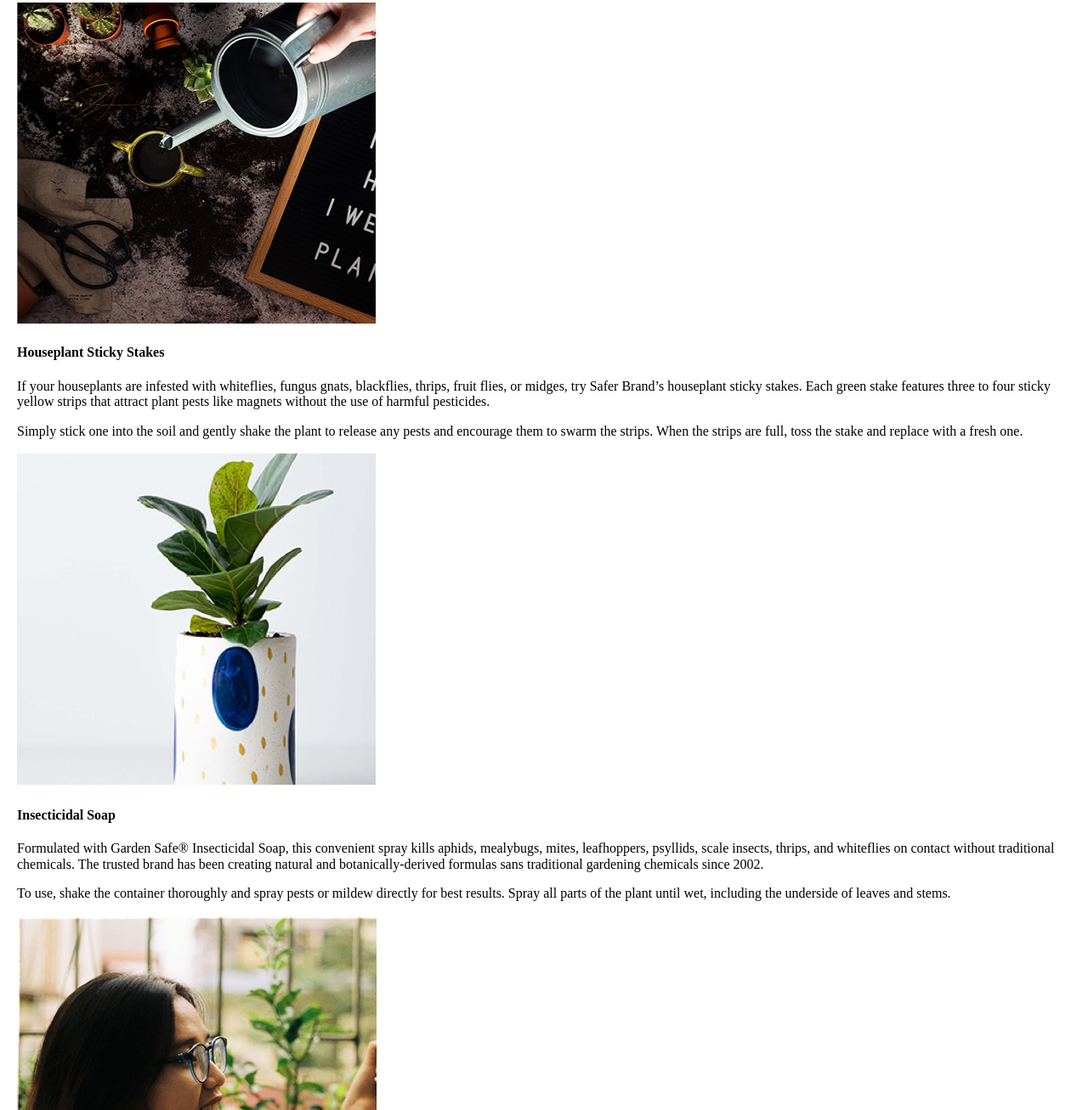
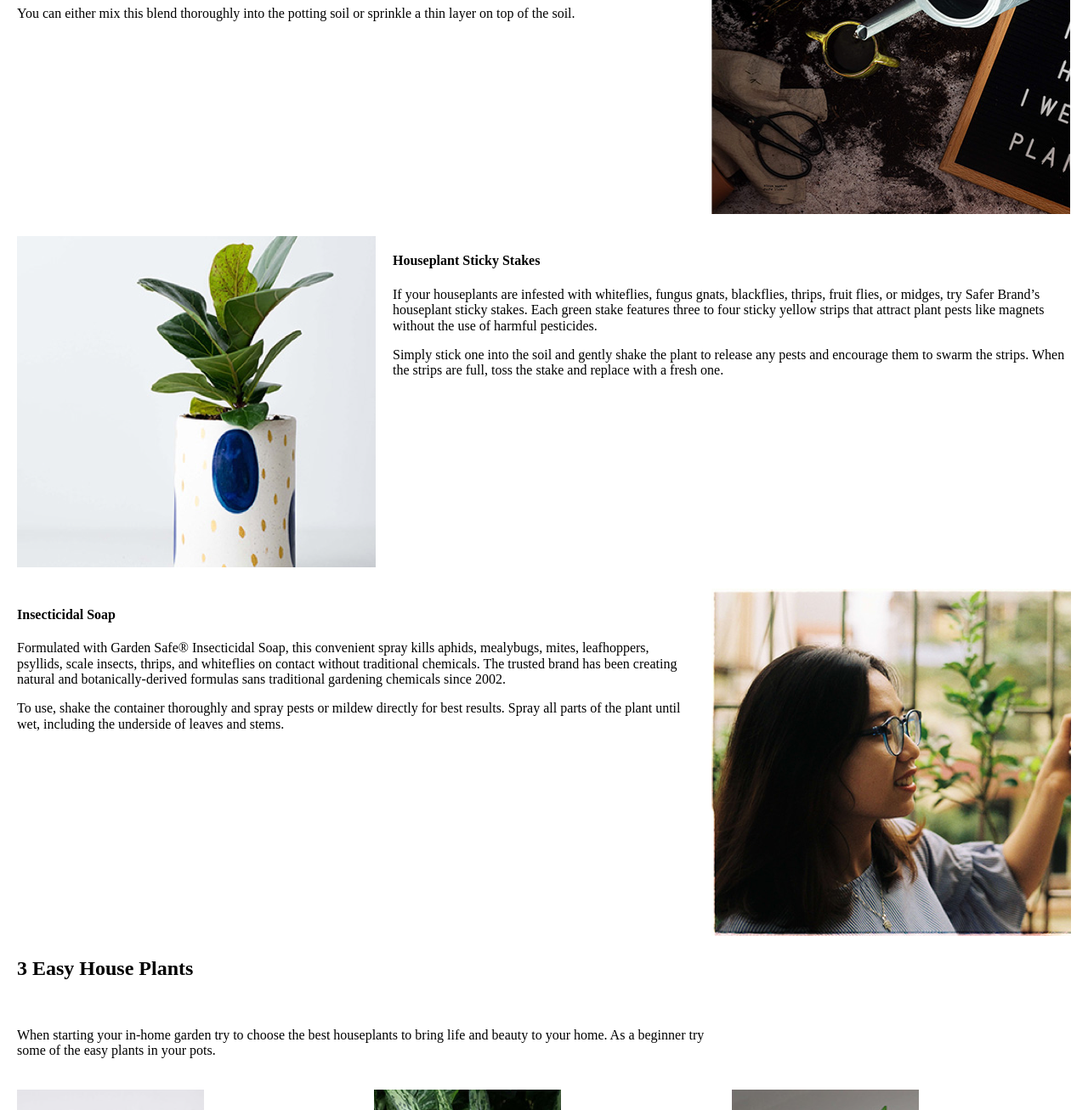
Before and after one commit to Nicoledonato/Final, a plain HTML site: page Donato_N_Web2/deploy/index.html in a window 1280 px wide. Shown: the part 1361-2668 px from the top of the page at 85% size. Drawn offline with nearby package versions, Linux system fonts and the light colour scheme.

Commit message:
fix css grid

```diff
--- a/Donato_N_Web2/deploy/index.html
+++ b/Donato_N_Web2/deploy/index.html
@@ -44,36 +44,35 @@
     </div>
 </section>
 <section id="essentials">
-      <h2>Indoor Gardening Essentials</h2>
-        <div>
-            <ul>
-                <li>
+      <h2 id="e1">Indoor Gardening Essentials</h2>
+        <div id="e2">
             <h4>Time Release Classicote Fertilizer</h4>
             <p>If you’re concerned about your fertilizer washing away during waterings, consider a hardy time-release variety. Jack’s ClassiCote fertilizer includes phosphorus, magnesium, and crystalline compounds that provide continuous sustenance over the course of four months.
             </p>
             <p>You can either mix this blend thoroughly into the potting soil or sprinkle a thin layer on top of the soil.</p>
+         </div>
+         <div id="e3">
             <img src="img/essentials/essentials1.png" alt="Ferilizer">
-                </li>
-                <li>
+         </div>
+        <div id="e4">
             <h4>Houseplant Sticky Stakes</h4>
             <p>If your houseplants are infested with whiteflies, fungus gnats, blackflies, thrips, fruit flies, or midges, try Safer Brand’s houseplant sticky stakes. Each green stake features three to four sticky yellow strips that attract plant pests like magnets without the use of harmful pesticides.
             </p>
             <p>Simply stick one into the soil and gently shake the plant to release any pests and encourage them to swarm the strips. When the strips are full, toss the stake and replace with a fresh one.
             </p>
+        </div>
+        <div id=e5>
             <img src="img/essentials/essentials2.png" alt="Potted Plant">
-                </li>
-
-                </li>
-                    <div>
+        </div>
+        <div id="e6">
             <h4>Insecticidal Soap</h4>
             <p>Formulated with Garden Safe® Insecticidal Soap, this convenient spray kills aphids, mealybugs, mites, leafhoppers, psyllids, scale insects, thrips, and whiteflies on contact without traditional chemicals. The trusted brand has been creating natural and botanically-derived formulas sans traditional gardening chemicals since 2002.
             </p>
             <p>To use, shake the container thoroughly and spray pests or mildew directly for best results. Spray all parts of the plant until wet, including the underside of leaves and stems.
             </p>
         </div>
+        <div id="e7">
             <img src="img/essentials/essentials3.png" alt="Spray Can">
-                </li>
-            </ul>
         </div>
 </section>
 <section id="houseplant">
--- a/Donato_N_Web2/dev/scss/sections/_essentials.scss
+++ b/Donato_N_Web2/dev/scss/sections/_essentials.scss
@@ -6,9 +6,35 @@
     margin-right: 20px;
     margin-left: 20px;
 
-    div{
-        ul{
-        grid-template-columns: 5fr 2fr;
-        }
+    @include md{
+        grid-template-columns: repeat(4, 1fr);
+        gap: 20px;
+        grid-template-areas:
+        "e1 e1 e1 e1"
+        "e2 e2 e2 e3"
+        "e5 e4 e4 e4"
+        "e6 e6 e6 e7";
+    }
+
+    #e1{
+        grid-area: e1;
+    }
+    #e2{
+        grid-area: e2;
+    }
+    #e3{
+        grid-area: e3;
+    }
+    #e4{
+        grid-area: e4;
+    }
+    #e5{
+        grid-area: e5;
+    }
+    #e6{
+        grid-area: e6;
+    }
+    #e7{
+        grid-area: e7;
     }
 }
```
Also changed, not shown: Donato_N_Web2/deploy/css/styles.css, 1 other file. Lines whose indentation alone changed are shown as unchanged.
